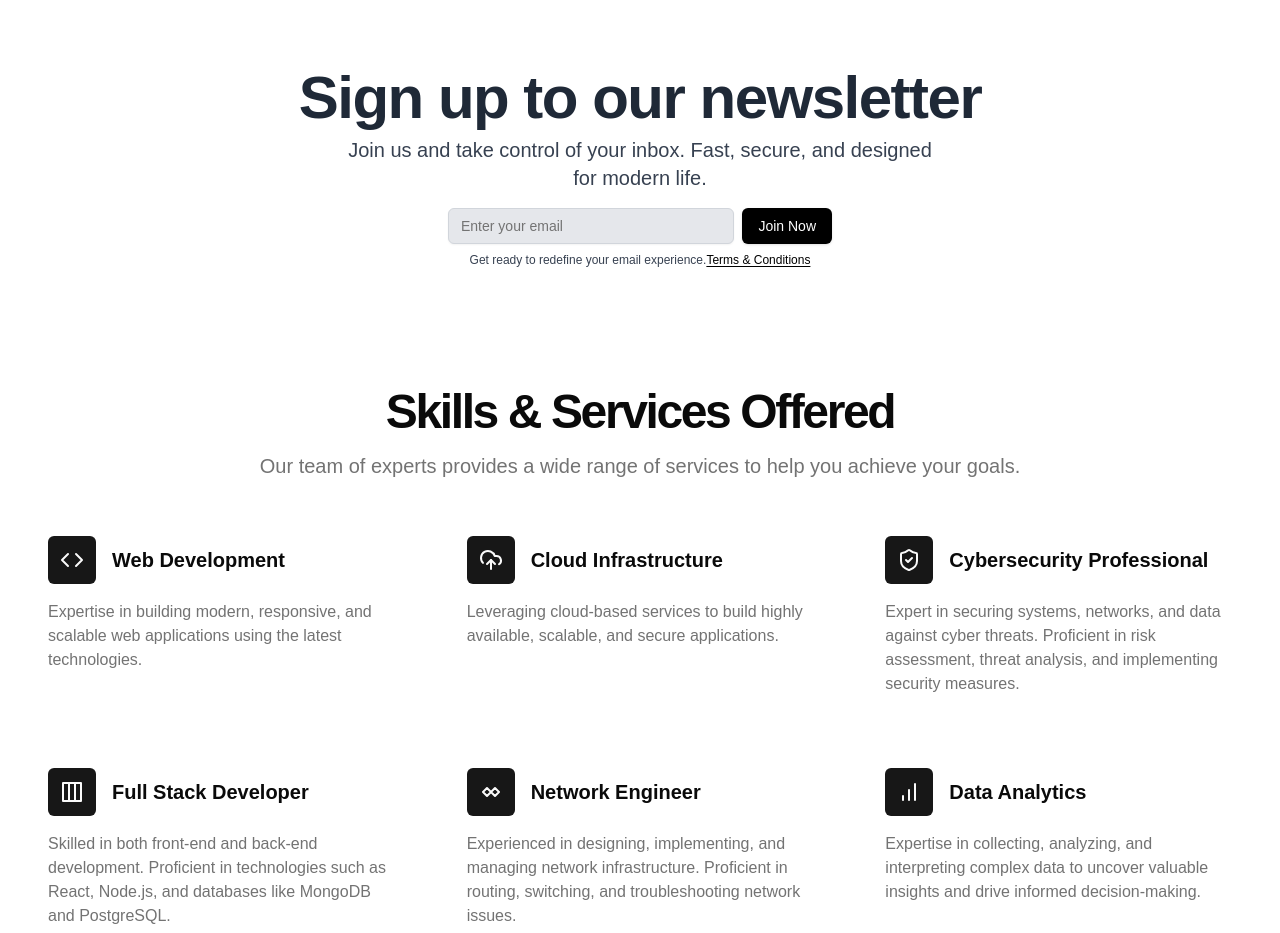
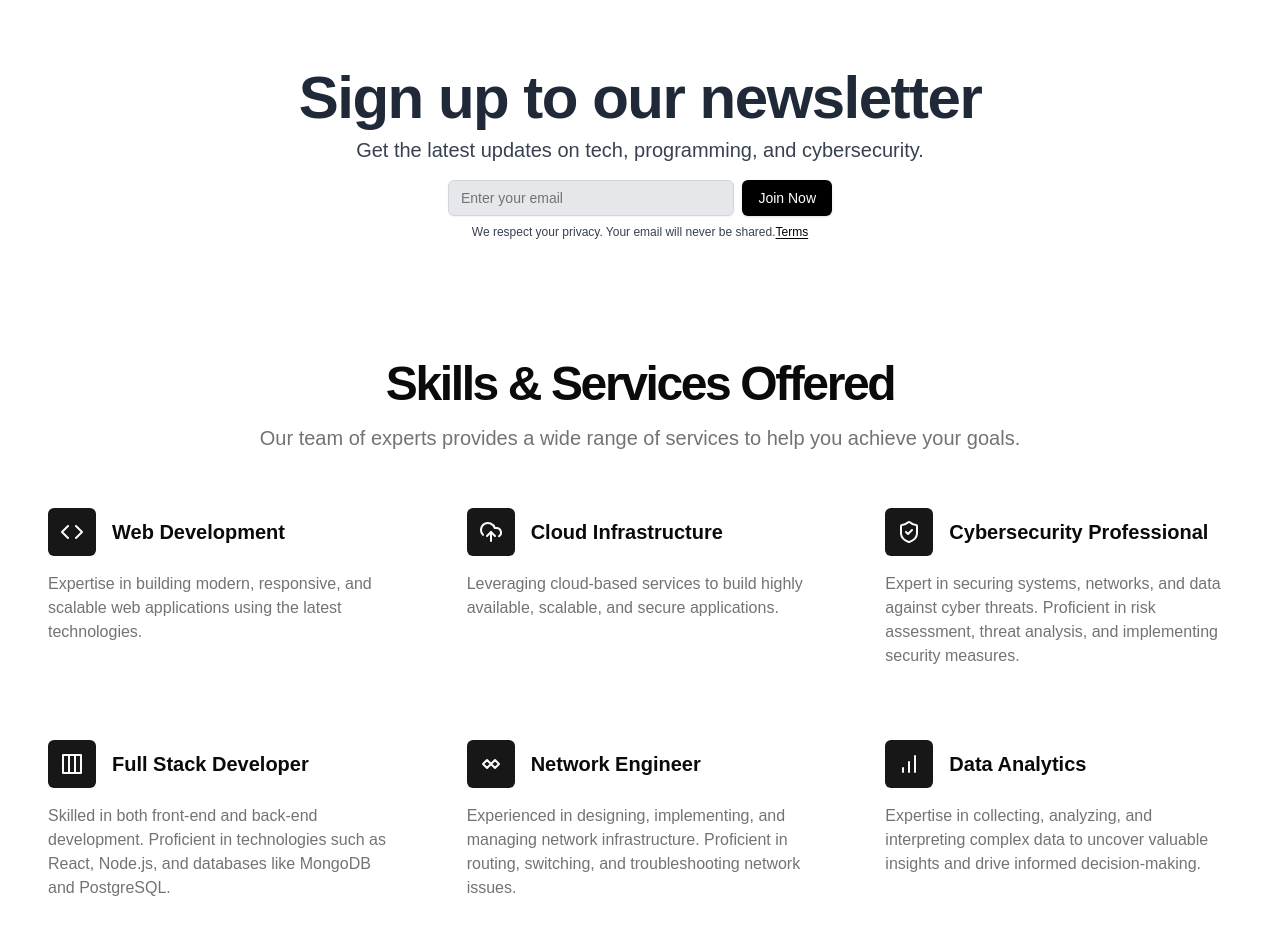
Before and after one commit to evildevill/markdown-blog, a Next.js app: page / in a window 1280 px wide. Shown: the part 2260-3193 px from the top of the page. Built offline with nearby package versions, Linux system fonts and the light colour scheme.

Commit message:
updated text in newsletter

```diff
--- a/components/news-letter.jsx
+++ b/components/news-letter.jsx
@@ -47,7 +47,7 @@ export function NewsLetter() {
 
               <p
                 className="max-w-[600px] text-gray-700 md:text-xl dark:text-gray-300 mx-auto">
-                Join us and take control of your inbox. Fast, secure, and designed for modern life.
+                Get the latest updates on tech, programming, and cybersecurity.
               </p>
             </div>
             <div className="w-full max-w-sm space-y-2 mx-auto">
@@ -68,12 +68,12 @@ export function NewsLetter() {
               </form>
               {message && <p className="text-sm text-gray-700 dark:text-gray-300">{message}</p>}
               <p className="text-xs text-gray-700 dark:text-gray-300">
-                Get ready to redefine your email experience.
+                 We respect your privacy. Your email will never be shared.
                 <Link
                   className="underline underline-offset-2 text-black dark:text-white"
                   href="/terms"
                   prefetch={false}>
-                  Terms & Conditions
+                  Terms
                 </Link>
               </p>
             </div>
```
